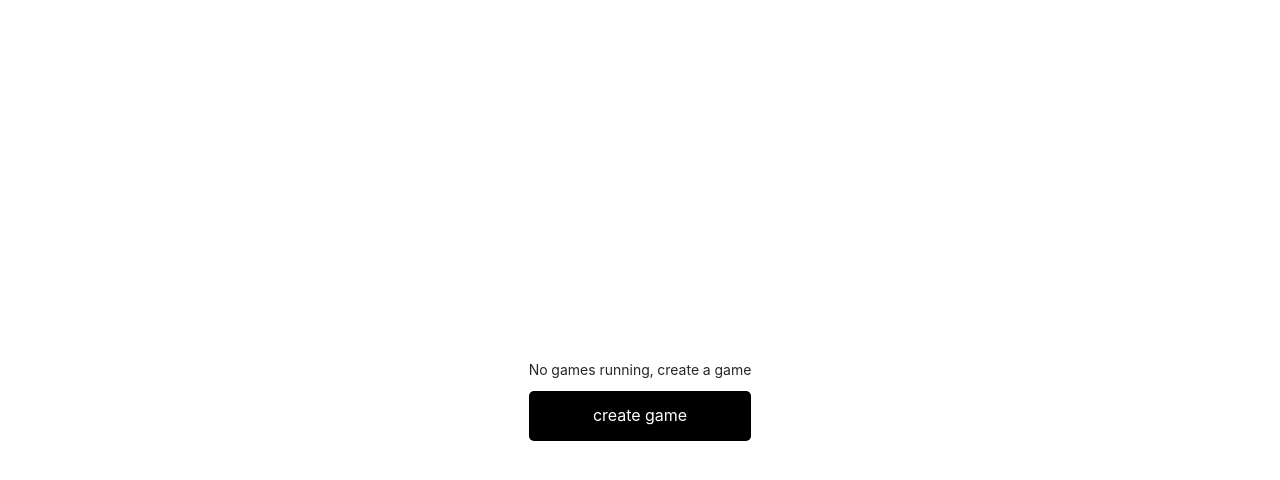
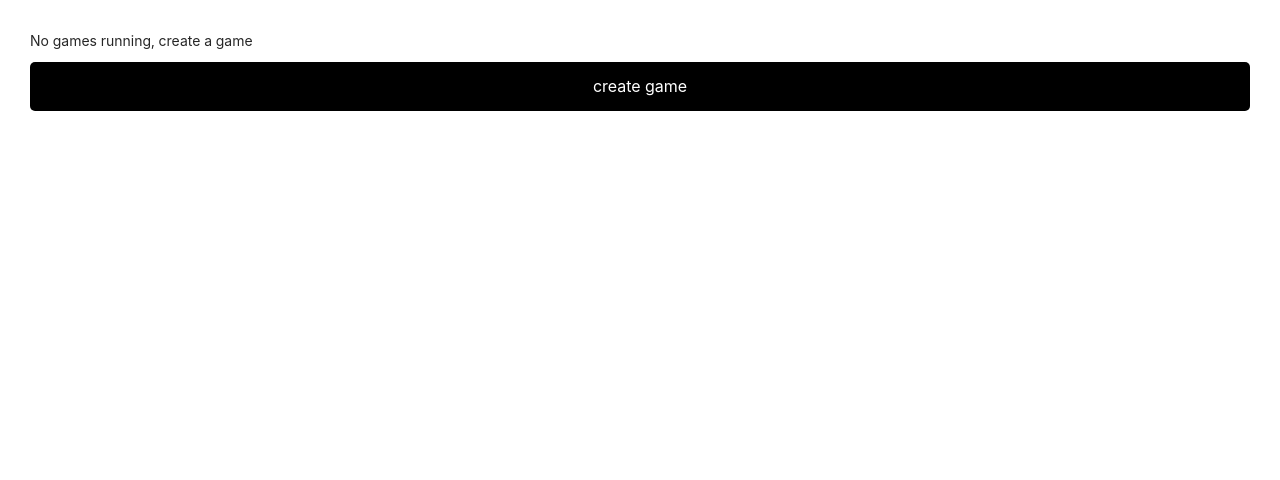
Before and after one commit to gabrielopeyemi/shakers-web, a React (Create React App) app: page /running-games in a window 1280 px wide. Shown: the top 480 px of the page. Built offline with nearby package versions, Linux system fonts and the light colour scheme.

Commit message:
add font

```diff
--- a/src/Pages/DashboardPages/DashboardPages.tsx
+++ b/src/Pages/DashboardPages/DashboardPages.tsx
@@ -1,4 +1,4 @@
-import React, { ReactElement } from 'react'
+import React, { ReactElement, useEffect } from 'react'
 import { useHistory } from 'react-router-dom';
 import { ToastContainer } from 'react-toastify';
 import ButtonWithLoader from '../../Component/ButtonWithLoader/ButtonWithLoader'
@@ -11,9 +11,11 @@ interface Props {
 }
 
 export default function DashboardPages({}: Props): ReactElement {
+    useEffect(() => {
+
+
+    }, [])
     let history = useHistory();
-    const [username, setUsername] = React.useState<string>('gabriel');
-    const [password, setPassword] = React.useState<string>('Opeyemi@12');
     const [isLoading, setIsLoading] = React.useState<boolean>(false);
 
     const handleJoinGame = () =>{
--- a/src/Pages/RunningGamesPage/RunningGamesPage.tsx
+++ b/src/Pages/RunningGamesPage/RunningGamesPage.tsx
@@ -46,7 +46,9 @@ export default function RunningGamesPage() {
 
 
     return (
-        <Container>
+        <div style={{
+            margin: 30,
+        }}>
             {GamesList.length > 0 ?(<Auth>
                 <h4>Running Games</h4>
                 <span>Join a games</span>
@@ -70,6 +72,6 @@ export default function RunningGamesPage() {
                 </div>
             )}
             <ToastComponents />
-        </Container>
+        </div>
     )
 }
```
